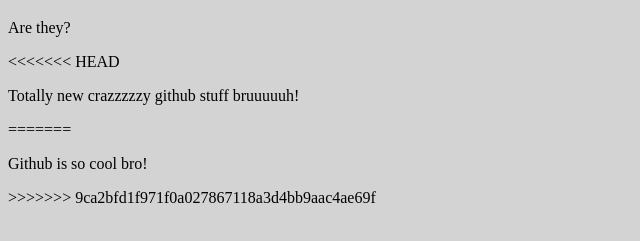
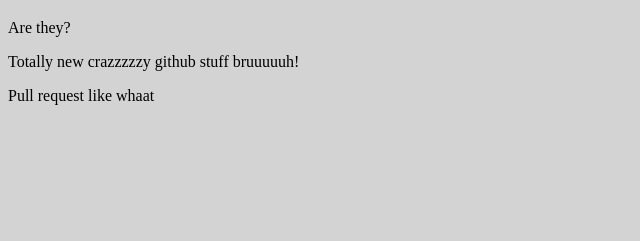
Before and after one commit to GraySmith00/gitAndGithubExamples, a plain HTML site: page index.html in a window 1280 px wide. Shown: the part 61-302 px from the top of the page, without its empty margins (0-640 px from the left). Drawn offline with Linux system fonts and the light colour scheme.

Commit message:
New p tag in html

```diff
--- a/index.html
+++ b/index.html
@@ -12,11 +12,8 @@
 <body>
   <h1>Whoa git & github are the bees knees!</h1>
   <p>Are they?</p>
-<<<<<<< HEAD
   <p>Totally new crazzzzzy github stuff bruuuuuh!</p>
-=======
-  <p>Github is so cool bro!</p>
->>>>>>> 9ca2bfd1f971f0a027867118a3d4bb9aac4ae69f
+  <p>Pull request like whaat</p>
 </body>
 
 </html>
```
